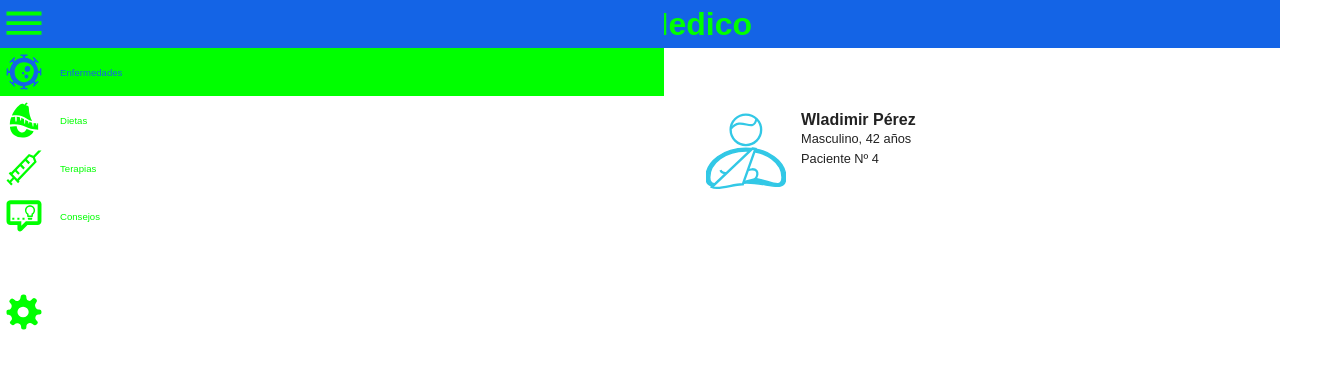
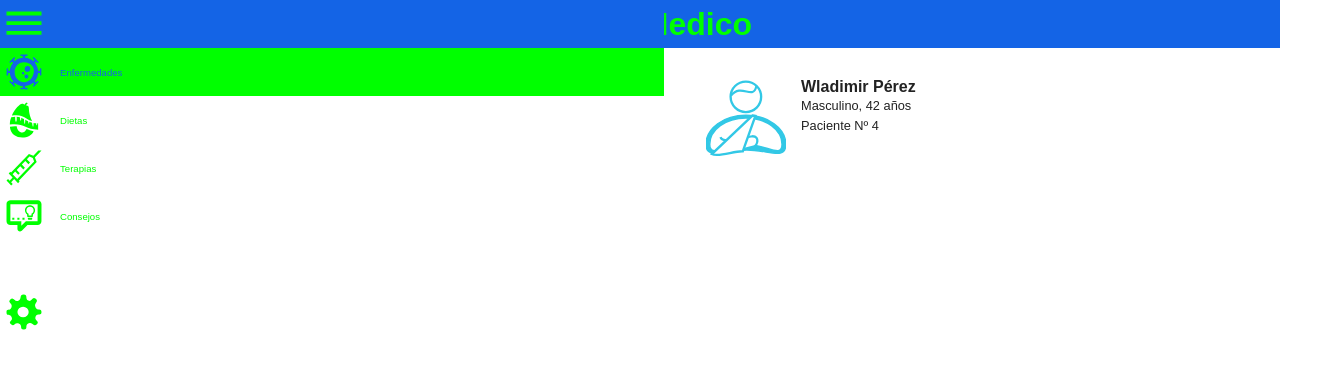
Before and after one commit to AJ-Wi/AJ-Recipe_vue-CLI, a Vue app: page / in a window 1280 px wide. Shown: the top 368 px of the page, 1340 px wide, since content can reach past the window. Built offline with nearby package versions, Linux system fonts and the light colour scheme.

Commit message:
component parent tag change

```diff
--- a/src/views/PatientHistory.vue
+++ b/src/views/PatientHistory.vue
@@ -1,5 +1,5 @@
 <template>
-  <main id="patient">
+  <article id="patient">
     <section class="patient-info">
       <div class="patient-img">
         <img src="@/assets/paciente.svg" alt="paciente" />
@@ -17,7 +17,7 @@
       </div>
     </section>
     <section class="patient-History"></section>
-  </main>
+  </article>
 </template>
 
 <script>
```
